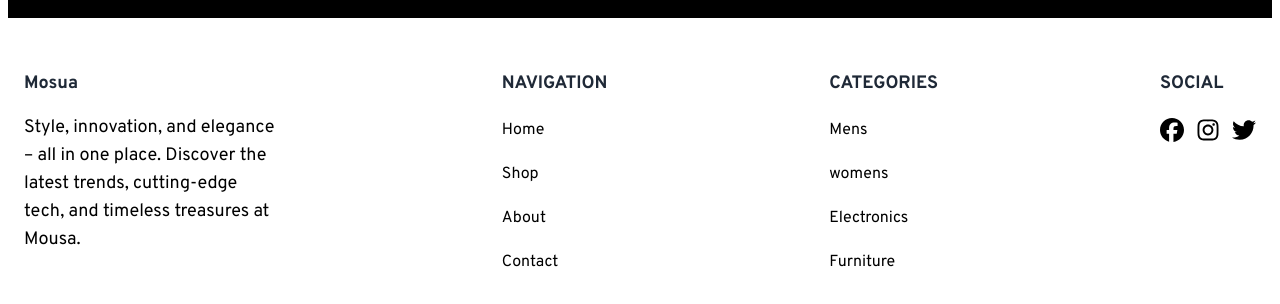
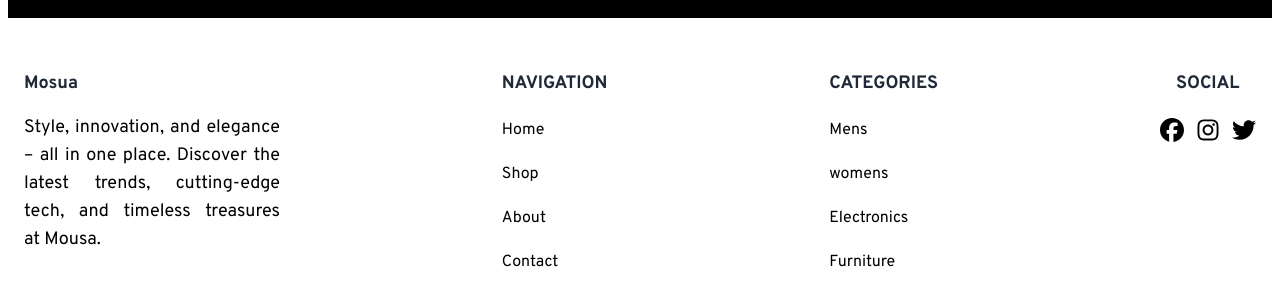
Before and after one commit to Mhmdhalim/E-Commerce, a React (Create React App) app: page / in a window 1280 px wide. Shown: the part 4074-4378 px from the top of the page. Built offline with nearby package versions, Linux system fonts and the light colour scheme.

Commit message:
update footer.jsx

```diff
--- a/src/PartsOfPage/Footer.jsx
+++ b/src/PartsOfPage/Footer.jsx
@@ -22,7 +22,7 @@ const Footer = () => {
                 <footer className='flex justify-between flex-wrap items-start sm:gap-20 gap-5 p-8 px-6 w-full mb-8'>
                     <div className='flex flex-col sm:gap-4 gap-2'>
                         <h1 className='font-bold text-lg text-gray-800 '>Mosua</h1>
-                        <p className='sm:text-lg text-[14px] w-64'>Style, innovation, and elegance – all in one place. Discover the latest trends, cutting-edge tech, and timeless treasures at Mousa.</p>
+                        <p className='sm:text-lg text-[14px] w-64 text-justify text-pretty'>Style, innovation, and elegance – all in one place. Discover the latest trends, cutting-edge tech, and timeless treasures at Mousa.</p>
                     </div>
                     <div className='flex flex-col sm:gap-5 gap-2'>
                         <h1 className='font-bold text-lg text-gray-800 uppercase'>navigation</h1>
@@ -39,7 +39,7 @@ const Footer = () => {
                         <Link to="/Furniture">Furniture</Link>
                     </div>
                     <div className='flex flex-col sm:gap-5 gap-2'>
-                        <h1 className='font-bold text-lg text-gray-800 uppercase'>social</h1>
+                        <h1 className='font-bold text-lg text-gray-800 uppercase pl-4'>social</h1>
                         <div className="flex justify-center items-center gap-3">
                             {/* Facebook Icon */}
                             <a href="/" target="_blank" rel="noopener noreferrer" className="text-black hover:text-blue-600">
--- a/src/style/output.css
+++ b/src/style/output.css
@@ -731,6 +731,10 @@ video {
   margin-top: 1.75rem;
 }
 
+.mr-10 {
+  margin-right: 2.5rem;
+}
+
 .inline-block {
   display: inline-block;
 }
@@ -1210,6 +1214,18 @@ video {
   padding-right: 0px;
 }
 
+.pt-7 {
+  padding-top: 1.75rem;
+}
+
+.pr-4 {
+  padding-right: 1rem;
+}
+
+.pl-4 {
+  padding-left: 1rem;
+}
+
 .text-left {
   text-align: left;
 }
```
